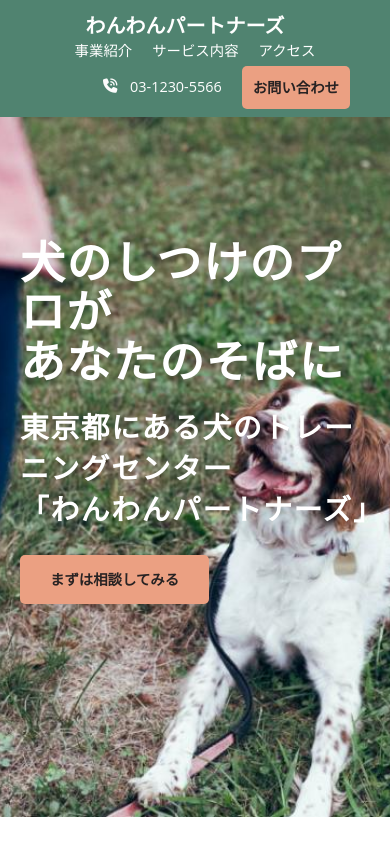
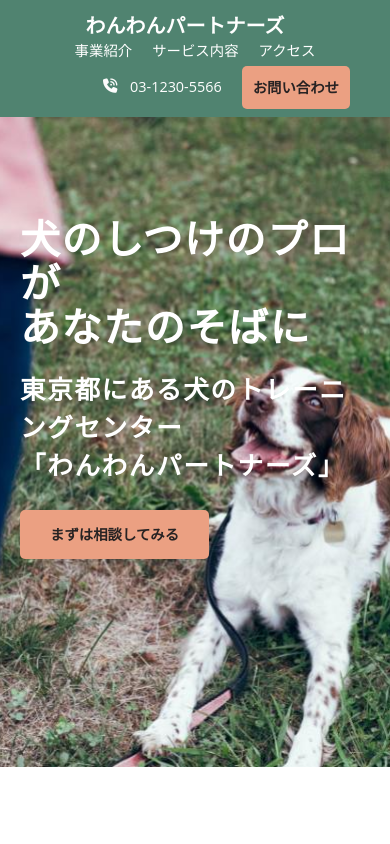
Before and after one commit to Hikki-design/WanwanPartners, a plain HTML site: page index.html in a window 390 px wide. Shown: the top 844 px of the page. Drawn offline with Linux system fonts and the light colour scheme.

Commit message:
Update style.css
.hero-img {
		height: 650px;
	}

	.catchcopy {
		font-size: 2.5rem;
		font-weight: 700;
		padding-top: 100px;

		color: #fff;
		letter-spacing: 0.1rem;
		line-height: 1.1;
		margin-bottom: 20px;
	}
	h1 {
		font-size: 1.6rem;
	}

```diff
--- a/style.css
+++ b/style.css
@@ -393,20 +393,23 @@ footer
 responsive @586
 *******************/
 @media screen and (max-width: 620px) {
+.hero-img {
+	height: 650px;
+	}
 
-	.hero-img {
-		height: 700px;
-	}
-	.catchcopy {
-		font-size: 2.8rem;
+.catchcopy {
+		font-size: 2.5rem;
 		font-weight: 700;
+		padding-top: 100px;
+
 		color: #fff;
 		letter-spacing: 0.1rem;
 		line-height: 1.1;
-		padding-top: 120px;
 		margin-bottom: 20px;
+}
+	h1 {
+		font-size: 1.6rem;
 	}
-
 
 	nav,
 	nav p,
```
